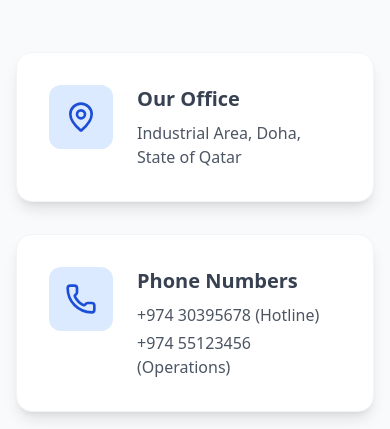
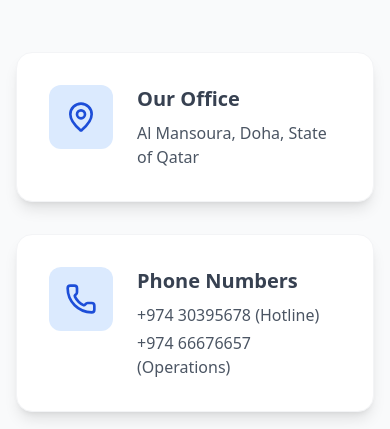
Before and after one commit to Shamilvv/booking-system, a Next.js app in the folder frontend/: page / in a window 390 px wide. Shown: the part 2780-3209 px from the top of the page. Built offline with nearby package versions, Linux system fonts and the light colour scheme.

Commit message:
update contact location to Al Mansoura and phone number

```diff
--- a/frontend/src/components/ContactSection.tsx
+++ b/frontend/src/components/ContactSection.tsx
@@ -22,7 +22,7 @@ export default function ContactSection() {
                             </div>
                             <div>
                                 <h3 className="text-xl font-bold text-steel mb-2">Our Office</h3>
-                                <p className="text-steel-light">Industrial Area, Doha, State of Qatar</p>
+                                <p className="text-steel-light">Al Mansoura, Doha, State of Qatar</p>
                             </div>
                         </div>
 
@@ -34,7 +34,7 @@ export default function ContactSection() {
                                 <h3 className="text-xl font-bold text-steel mb-2">Phone Numbers</h3>
                                 <div className="space-y-1">
                                     <p className="text-steel-light">+974 30395678 (Hotline)</p>
-                                    <p className="text-steel-light">+974 55123456 (Operations)</p>
+                                    <p className="text-steel-light">+974 66676657 (Operations)</p>
                                 </div>
                             </div>
                         </div>
--- a/frontend/src/components/Footer.tsx
+++ b/frontend/src/components/Footer.tsx
@@ -64,7 +64,7 @@ export default function Footer() {
                             </li>
                             <li className="flex items-start">
                                 <MapPin className="h-5 w-5 text-royal-light mr-3 mt-0.5 flex-shrink-0" />
-                                <span className="text-gray-300">Doha, State of Qatar</span>
+                                <span className="text-gray-300">Al Mansoura, Doha, State of Qatar</span>
                             </li>
                         </ul>
                     </div>
```
